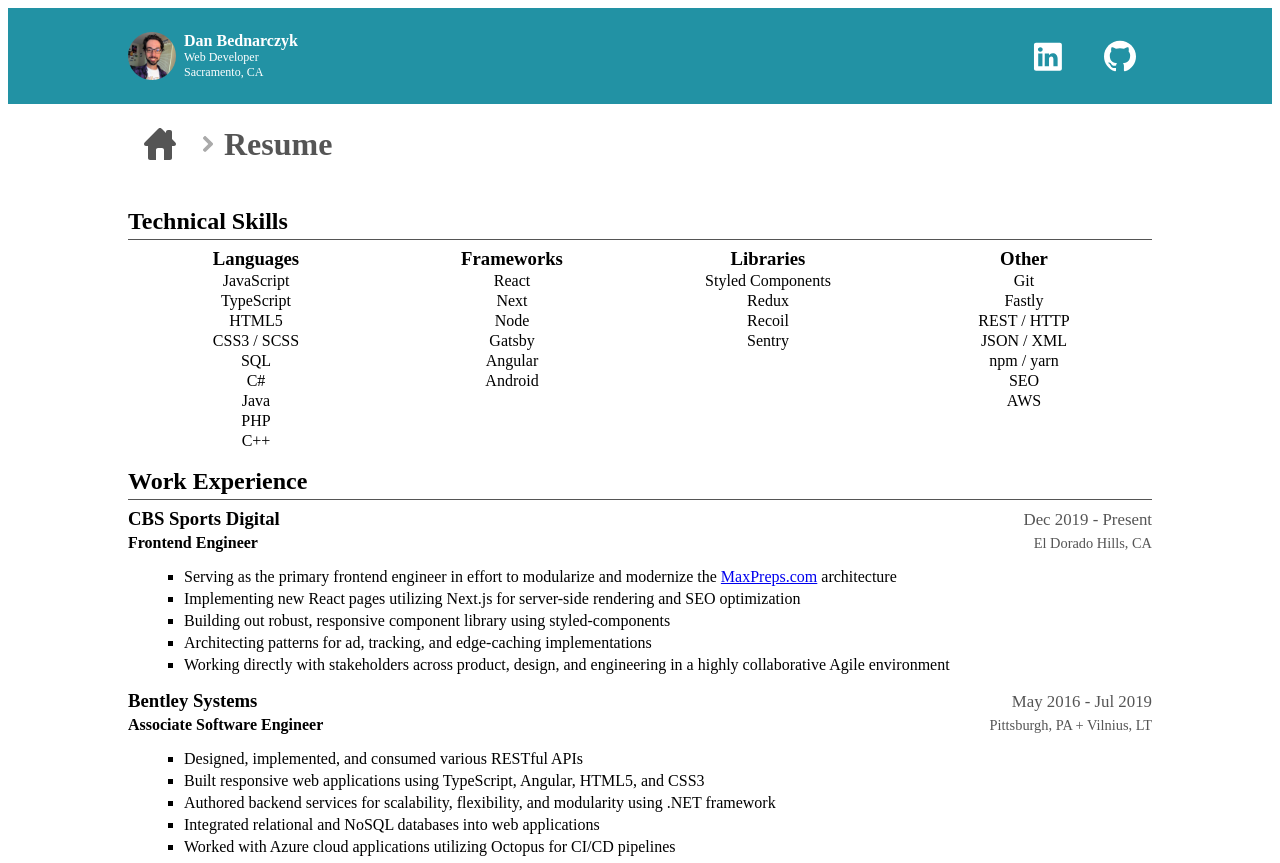
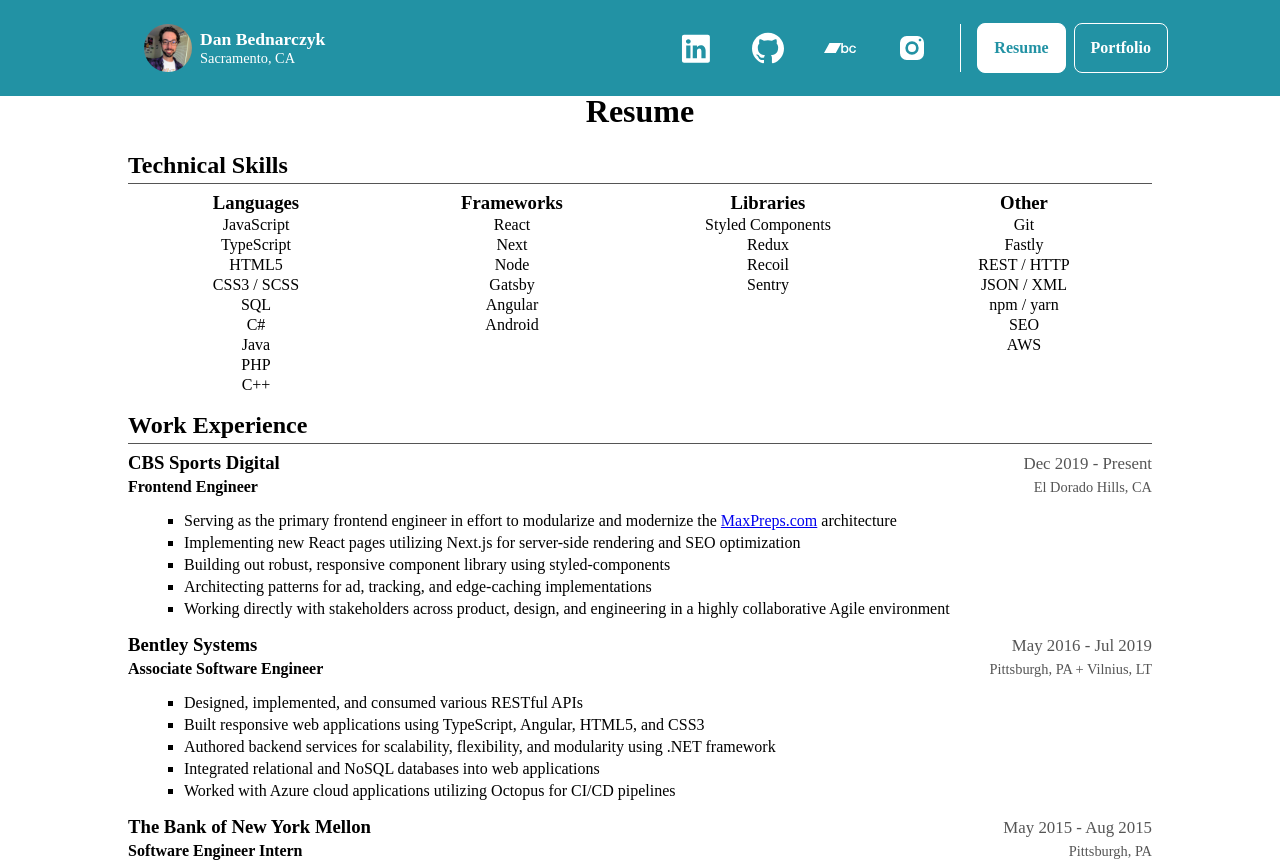
Before and after one commit to dan9418/personal-site-5, a Gatsby site: page /resume in a window 1280 px wide. Shown: the top 863 px of the page. Built offline with nearby package versions, Linux system fonts and the light colour scheme; Gatsby itself is replaced by a stand-in of ours.

Commit message:
prep for submenu

```diff
--- a/src/components/header/header.scss
+++ b/src/components/header/header.scss
@@ -3,9 +3,15 @@
 .header {
     padding: 16px;
     height: 64px;
+    width: 100%;
     overflow: hidden;
     background-color: theme.$link;
     color: white;
+
+    position: fixed;
+    top: 0;
+    left: 0;
+    right: 0;
 
     .width-cap {
         width: 100%;
@@ -20,6 +26,8 @@
         .left {
             display: flex;
             align-items: center;
+            color: white;
+            text-decoration: none;
 
             img {
                 height: 48px;
@@ -33,20 +41,23 @@
                 display: flex;
                 flex-direction: column;
                 align-items: flex-start;
-                justify-content: space-between;
+                justify-content: center;
 
                 .name {
                     font-weight: bold;
+                    font-size: 110%;
                 }
-                .title,
                 .city {
-                    font-size: 75%;
+                    font-size: 90%;
                 }
             }
         }
 
         .right {
-            .icon-list {
+            display: flex;
+            align-items: center;
+
+            ul {
                 display: flex;
                 gap: 8px;
                 margin: 0;
@@ -56,7 +67,39 @@
                 li {
                     margin: 0;
                     padding: 0;
+                }
+            }
 
+            .link-list {
+                li {
+                    a {
+                        border: 1px solid white;
+                        border-radius: 8px;
+                        color: white;
+                        height: 48px;
+                        padding: 0 16px;
+                        text-decoration: none;
+
+                        display: flex;
+                        align-items: center;
+                        font-weight: bold;
+                    }
+                    a.active {
+                        background-color: white;
+                        color: theme.$link;
+                    }
+                }
+            }
+
+            .divider {
+                height: 48px;
+                width: 1px;
+                background: white;
+                margin: 0 16px;
+            }
+
+            .icon-list {
+                li {
                     a {
                         height: 48px;
                         width: 48px;
--- a/src/components/header/header.tsx
+++ b/src/components/header/header.tsx
@@ -1,22 +1,20 @@
 import { Link } from "gatsby";
 import React from "react";
 import headshot from "../../assets/headshot.jpg";
-import Button from '../button';
 import Icon from "../icon/icon";
 import "./header.scss";
 
-const Header: React.FC = ({ }) => {
+const Header: React.FC<any> = ({ pageName }) => {
     return (
         <nav className="header">
             <div className="width-cap">
-                <div className="left">
+                <Link to="/" className="left">
                     <img src={headshot} alt="Dan Bednarczyk Photo" />
                     <div className="details">
                         <div className="name">Dan Bednarczyk</div>
-                        <div className="title">Web Developer</div>
                         <div className="city">Sacramento, CA</div>
                     </div>
-                </div>
+                </Link>
 
                 <div className="right">
                     <ul className="icon-list">
@@ -30,6 +28,29 @@ const Header: React.FC = ({ }) => {
                                 <Icon id="github" />
                             </a>
                         </li>
+                        <li>
+                            <a href="">
+                                <Icon id="bandcamp" />
+                            </a>
+                        </li>
+                        <li>
+                            <a href="">
+                                <Icon id="instagram" />
+                            </a>
+                        </li>
+                    </ul>
+                    <div className="divider" />
+                    <ul className="link-list">
+                        <li>
+                            <Link to="/resume" className={pageName === 'resume' ? 'active' : ''}>
+                                Resume
+                            </Link>
+                        </li>
+                        <li>
+                            <Link to="/portfolio" className={pageName === 'portfolio' ? 'active' : ''}>
+                                Portfolio
+                            </Link>
+                        </li>
                     </ul>
                 </div>
             </div>
--- a/src/components/page/page.scss
+++ b/src/components/page/page.scss
@@ -3,65 +3,9 @@
 main {
     max-width: 1024px;
     margin: auto;
+    padding-top: 64px;
 }
 
-.breadcrumb-list {
-    display: flex;
-    gap: 8px;
-    margin: 0;
-    padding: 0;
-    list-style-type: none;
-    max-width: 1024px;
-    margin: 8px auto 32px;
-    color: #555;
-
-    li {
-        margin: 0;
-        padding: 0;
-
-        display: flex;
-        align-items: center;
-        justify-content: center;
-
-        h1 {
-            appearance: none;
-            margin: 0;
-            padding: 0;
-            font-size: 32px;
-            font-weight: bold;
-        }
-
-        & > svg {
-            height: 16px;
-            fill: #aaa;
-
-            * {
-                fill: #aaa;
-            }
-        }
-
-        a {
-            height: 48px;
-            width: 48px;
-            padding: 8px;
-            display: flex;
-            align-items: center;
-            justify-content: center;
-            cursor: pointer;
-            border-radius: 8px;
-
-            &:hover {
-                background: rgba(0, 0, 0, 0.1);
-            }
-
-            svg {
-                height: 32px;
-            }
-
-            svg,
-            svg * {
-                fill: #555;
-            }
-        }
-    }
+h1 {
+    text-align: center;
 }
--- a/src/components/page/page.tsx
+++ b/src/components/page/page.tsx
@@ -1,33 +1,21 @@
 
-import { Link } from "gatsby";
 import React from "react";
 import Header from '../header/header';
-import Icon from "../icon/icon";
+import SubMenu from '../submenu/subMenu';
 import "./page.scss";
 
 const Page: React.FC<any> = ({ pageName, pageTitle, children }) => {
     return (
         <>
             <title>Dan Bednarczyk{pageTitle ? ` - ${pageTitle}` : ''}</title>
-            {pageName !== 'index' && <>
-                <Header />
-                <ul className="breadcrumb-list">
-                    <li>
-                        <Link to="/resume">
-                            <Icon id="home" />
-                        </Link>
-                    </li>
-                    <li>
-                        <Icon id="navRight" />
-                    </li>
-                    <li>
-                        <h1>
-                            {pageTitle}
-                        </h1>
-                    </ li>
-                </ul>
-            </>}
             <main className={`page ${pageName}`}>
+                {pageName !== 'index' && <>
+                    <Header pageName={pageName} />
+                    {pageName !== 'resume' && false && <SubMenu />}
+                    <h1>
+                        {pageTitle}
+                    </h1>
+                </>}
                 {children}
             </main>
         </>
--- /dev/null
+++ b/src/components/submenu/subMenu.scss
@@ -0,0 +1,27 @@
+@use "../../styles/theme";
+
+.sub-menu {
+    padding: 16px;
+    height: 64px;
+    width: 100%;
+    overflow: hidden;
+    background-color: theme.$link;
+    color: white;
+
+    position: fixed;
+    top: 64px;
+    left: 0;
+    right: 0;
+
+    .width-cap {
+        width: 100%;
+        height: 100%;
+        max-width: 1024px;
+        margin: auto;
+
+        display: flex;
+        justify-content: space-between;
+        align-items: center;
+
+    }
+}
--- /dev/null
+++ b/src/components/submenu/subMenu.tsx
@@ -0,0 +1,14 @@
+import React from "react";
+import "./subMenu.scss";
+
+const SubMenu: React.FC<any> = ({ pageName }) => {
+    return (
+        <nav className="sub-menu">
+            <div className="width-cap">
+
+            </div>
+        </nav>
+    );
+}
+
+export default SubMenu;
```
Also changed, not shown: src/pages/portfolio.tsx (added, +17 -0 lines), src/pages/portfolio.scss (added).
